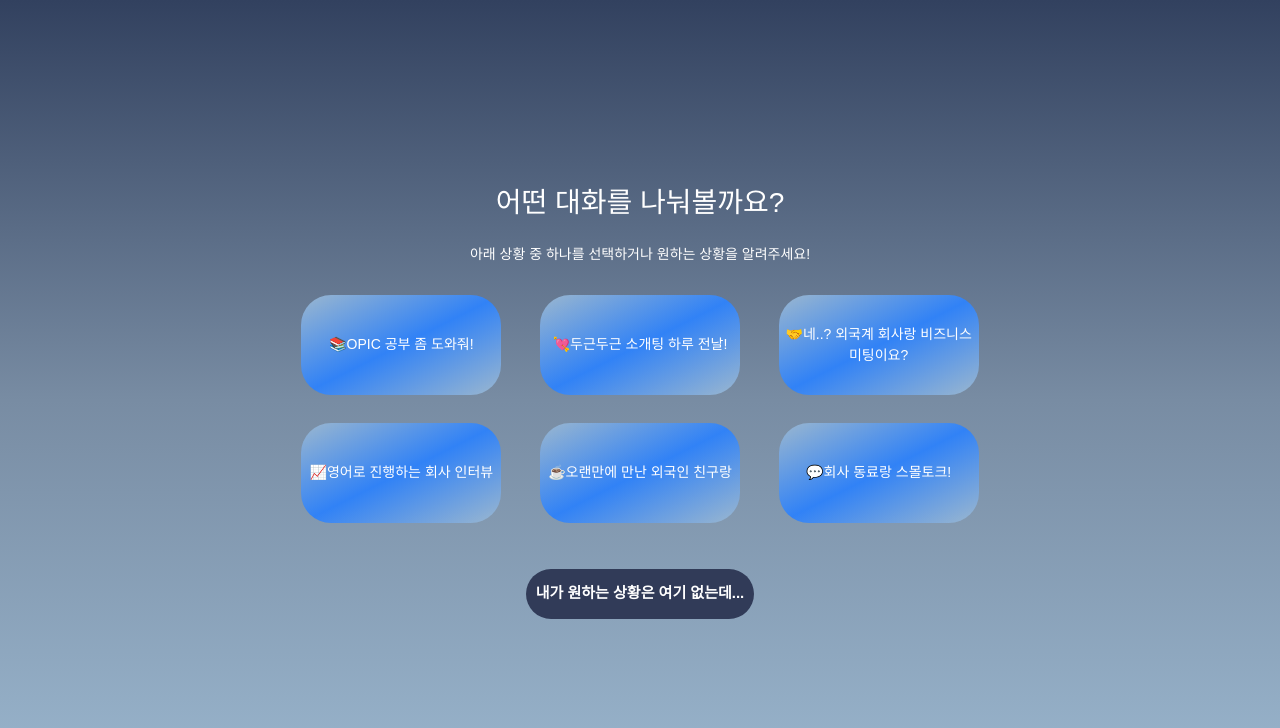
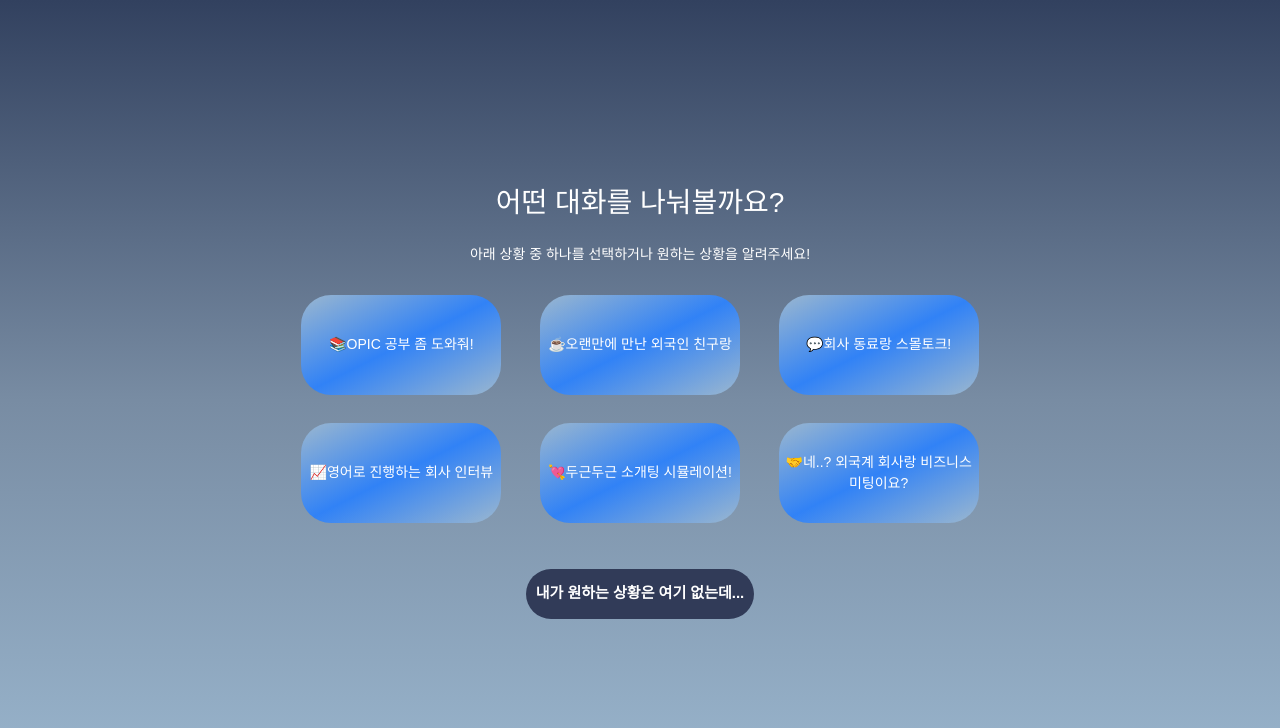
Before and after one commit to AstroHyo/Tutor-App, a React (Create React App) app in the folder frontend/tutorapp/: page /chatStart in a window 1280 px wide. Shown: the top 728 px of the page. Built offline with nearby package versions, Linux system fonts and the light colour scheme.

Commit message:
(FE) Edit order of ChatSituation

```diff
--- a/frontend/tutorapp/src/routes/ChatStart.js
+++ b/frontend/tutorapp/src/routes/ChatStart.js
@@ -18,13 +18,13 @@ function ChatStart() {
               <Stack gap={2} className="example">
                 <Stack direction="horizontal" gap={3}>
                   <button className="exampleBox" onClick={() =>{ navigate('/chatWithTutor') }}>📚OPIC 공부 좀 도와줘!</button>
-                  <button className="exampleBox" onClick={() =>{ navigate('/chatWithTutor') }}>💘두근두근 소개팅 하루 전날!</button>
-                  <button className="exampleBox" onClick={() =>{ navigate('/chatWithTutor') }}>🤝네..? 외국계 회사랑 비즈니스 미팅이요?</button>
+                  <button className="exampleBox" onClick={() =>{ navigate('/chatWithTutor') }}>☕오랜만에 만난 외국인 친구랑</button>
+                  <button className="exampleBox" onClick={() =>{ navigate('/chatWithTutor') }}>💬회사 동료랑 스몰토크!</button>
                 </Stack>
                 <Stack direction="horizontal" gap={3} className="exampleContainer">
                   <button className="exampleBox" onClick={() =>{ navigate('/chatWithTutor') }}>📈영어로 진행하는 회사 인터뷰</button>
-                  <button className="exampleBox" onClick={() =>{ navigate('/chatWithTutor') }}>☕오랜만에 만난 외국인 친구랑</button>
-                  <button className="exampleBox" onClick={() =>{ navigate('/chatWithTutor') }}>💬회사 동료랑 스몰토크!</button>
+                  <button className="exampleBox" onClick={() =>{ navigate('/chatWithTutor') }}>💘두근두근 소개팅 시뮬레이션!</button>
+                  <button className="exampleBox" onClick={() =>{ navigate('/chatWithTutor') }}>🤝네..? 외국계 회사랑 비즈니스 미팅이요?</button>
                 </Stack>
               </Stack>
             </Col>
--- a/frontend/tutorapp/src/routes/SpeakChatbot.js
+++ b/frontend/tutorapp/src/routes/SpeakChatbot.js
@@ -50,8 +50,8 @@ function SpeakChatbot() {
     let OS = DetectOS();
     console.log(OS);
     //만약 IOS면 보이스를 moira로 설정
-    if(OS == "iOS") {
-     setTTSVoice("com.apple.speech.synthesis.voice.samantha.premium");
+    if(OS === "iOS") {
+     setTTSVoice("com.apple.speech.synthesis.voice.samantha.premium"); //com.apple.ttsbundle.Samantha-compact
     }
   }, [])
 
```
